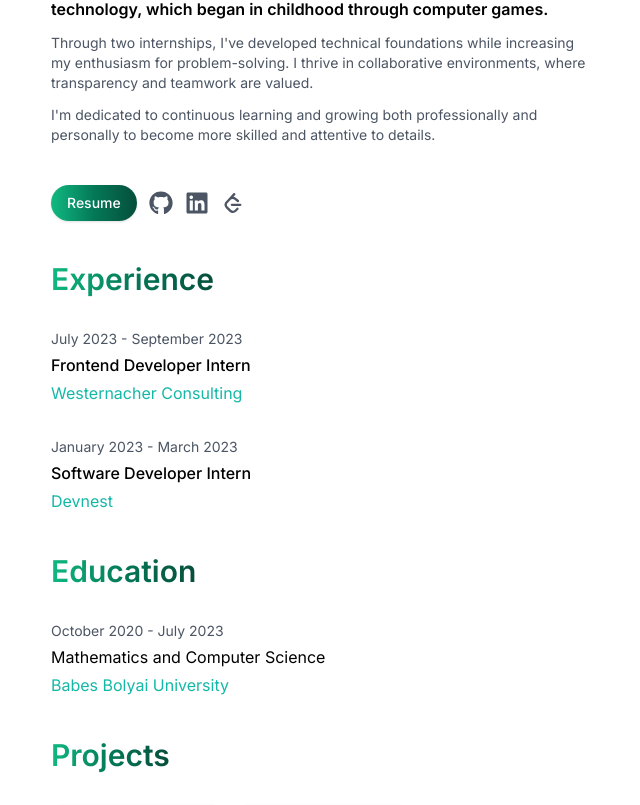
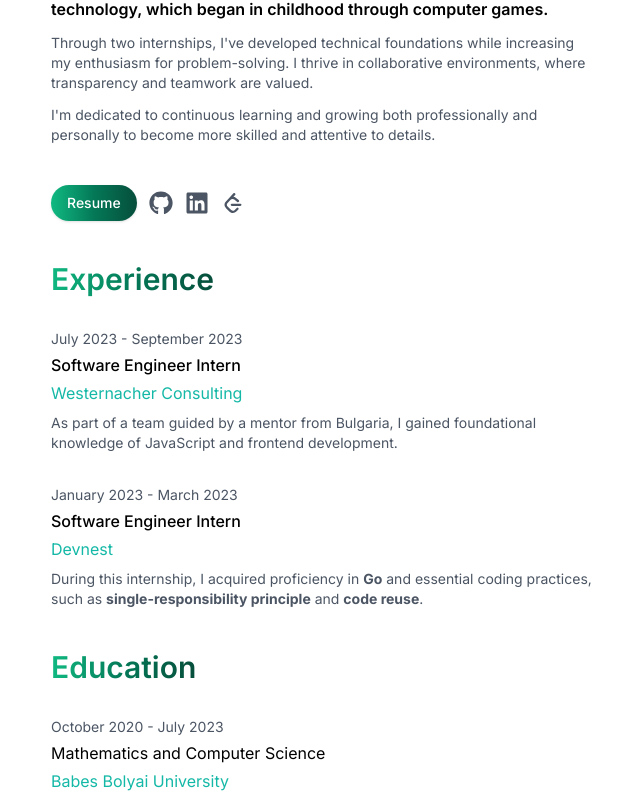
Before and after one commit to andreeabrindea/PortofolioWebsite, a Next.js app: page / in a window 1280 px wide. Shown: the part 371-1176 px from the top of the page, without its empty margins (317-957 px from the left). Built offline with nearby package versions, Linux system fonts and the light colour scheme.

Commit message:
add job titles

```diff
--- a/app/page.tsx
+++ b/app/page.tsx
@@ -77,21 +77,21 @@ export default function Home() {
                 <div className="flex items-center justify-between">
                   <div className='space-y-1'>
                     <p className='text-sm text-gray-600 dark:text-gray-400'>July 2023 - September 2023</p>
-                    <p className='font-medium'>Frontend Developer Intern</p>
+                    <p className='font-medium'>Software Engineer Intern</p>
                     <p className='text-teal-500'>Westernacher Consulting</p>
                   </div>
                 </div>
-                <p className='text-gray-600 dark:text-gray-400 text-sm'></p>
+                <p className='text-gray-600 dark:text-gray-400 text-sm'>As part of a team guided by a mentor from Bulgaria, I gained foundational knowledge of JavaScript and frontend development.</p>
               </div>
               <div className='space-y-2'>
                 <div className="flex items-center justify-between">
                   <div className='space-y-1'>
                     <p className='text-sm text-gray-600 dark:text-gray-400'>January 2023 - March 2023</p>
-                    <p className='font-medium'>Software Developer Intern</p>
+                    <p className='font-medium'>Software Engineer Intern</p>
                     <p className='text-teal-500'>Devnest</p>
                   </div>
                 </div>
-                <p className='text-gray-600 dark:text-gray-400 text-sm'></p>
+                <p className='text-gray-600 dark:text-gray-400 text-sm'>During this internship, I acquired proficiency in <b>Go</b> and essential coding practices, such as <b>single-responsibility principle</b> and <b>code reuse</b>.</p>
               </div>
           </motion.section>
           <motion.section
```
